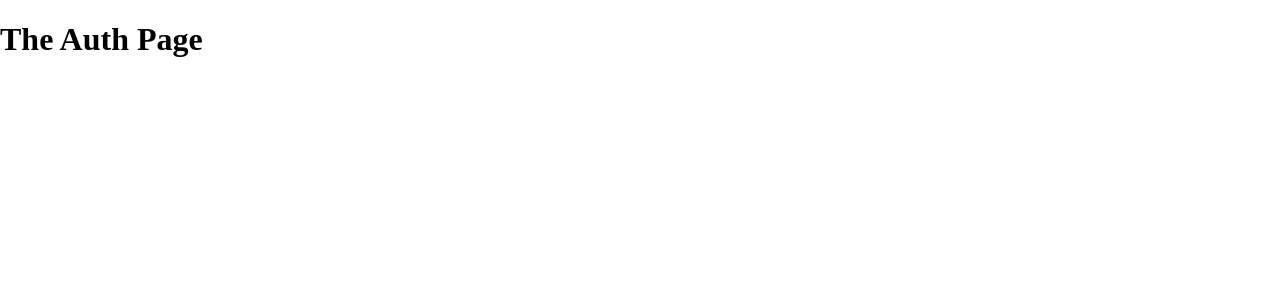
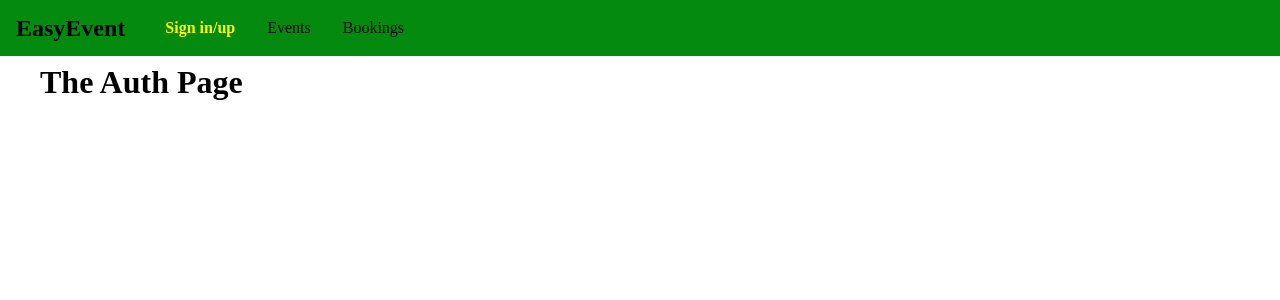
Before and after one commit to wild-arctic-fox/event-booking, a React (Create React App) app in the folder frontend/: page /auth in a window 1280 px wide. Shown: the top 300 px of the page. Built offline with nearby package versions, Linux system fonts and the light colour scheme.

Commit message:
navbar added

```diff
--- a/frontend/src/App.css
+++ b/frontend/src/App.css
@@ -0,0 +1,3 @@
+.main-content {
+    margin: 4rem 2.5rem;
+  }
--- a/frontend/src/App.js
+++ b/frontend/src/App.js
@@ -4,16 +4,22 @@
 import BookingsPage from "./pages/Bookings";
 import EventsPage from "./pages/Events";
 import "./App.css";
+import MainNavigationBar from "./components/NavigationBar/Navbar";
 
 function App() {
   return (
     <BrowserRouter>
+      <React.Fragment>
+        <MainNavigationBar />
+        <main className="main-content">
           <Switch>
             <Redirect from="/" to="/auth" exact />
             <Route path="/auth" component={AuthPage} />
             <Route path="/events" component={EventsPage} />
             <Route path="/bookings" component={BookingsPage} />
           </Switch>
+        </main>
+      </React.Fragment>
     </BrowserRouter>
   );
 }
--- /dev/null
+++ b/frontend/src/components/NavigationBar/Navbar.css
@@ -0,0 +1,44 @@
+.main-navigation {
+    position: fixed;
+    left: 0;
+    top: 0;
+    width: 100%;
+    height: 3.5rem;
+    background: #048a0f;
+    padding: 0 1rem;
+    display: flex;
+    align-items: center;
+  }
+
+  .main-navigation__logo h1 {
+    margin: 0;
+    font-size: 1.5rem;
+  }
+
+  .main-navigation__items {
+    margin-left: 1.5rem;
+  }
+
+  .main-navigation__items ul {
+    display: flex;
+    list-style: none;
+    padding: 0;
+    margin: 0;
+  }
+
+  .main-navigation__items li {
+    margin: 0 1rem;
+  }
+
+  .main-navigation__items a {
+    text-decoration: none;
+    color: #000;
+  }
+
+  .main-navigation__items a:hover,
+  .main-navigation__items a:active,
+  .main-navigation__items a.active {
+      color: #fffb00;
+      font-weight: bold;
+      transition: all 0.5s ease;
+  }
--- /dev/null
+++ b/frontend/src/components/NavigationBar/Navbar.js
@@ -0,0 +1,28 @@
+import React from "react";
+import { NavLink } from "react-router-dom";
+import './Navbar.css';
+
+const MainNavigationBar = (props) => {
+  return (
+    <header className="main-navigation">
+      <div className="main-navigation__logo">
+        <h1>EasyEvent</h1>
+      </div>
+      <nav className="main-navigation__items">
+        <ul>
+          <li>
+            <NavLink to="/auth">Sign in/up</NavLink>
+          </li>
+          <li>
+            <NavLink to="/events">Events</NavLink>
+          </li>
+          <li>
+            <NavLink to="/bookings">Bookings</NavLink>
+          </li>
+        </ul>
+      </nav>
+    </header>
+  );
+};
+
+export default MainNavigationBar;
```
Lines whose indentation alone changed are shown as unchanged.
